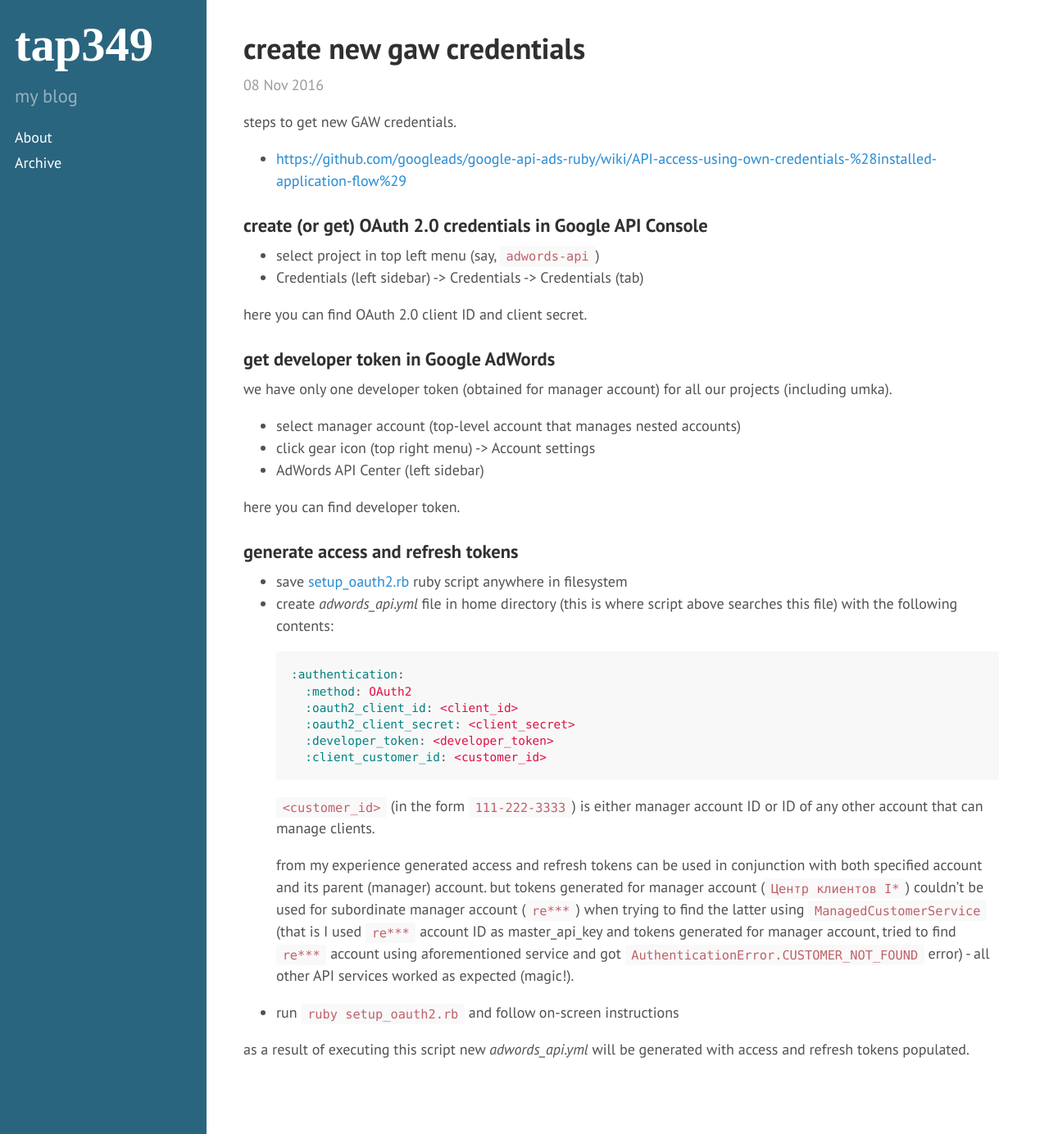
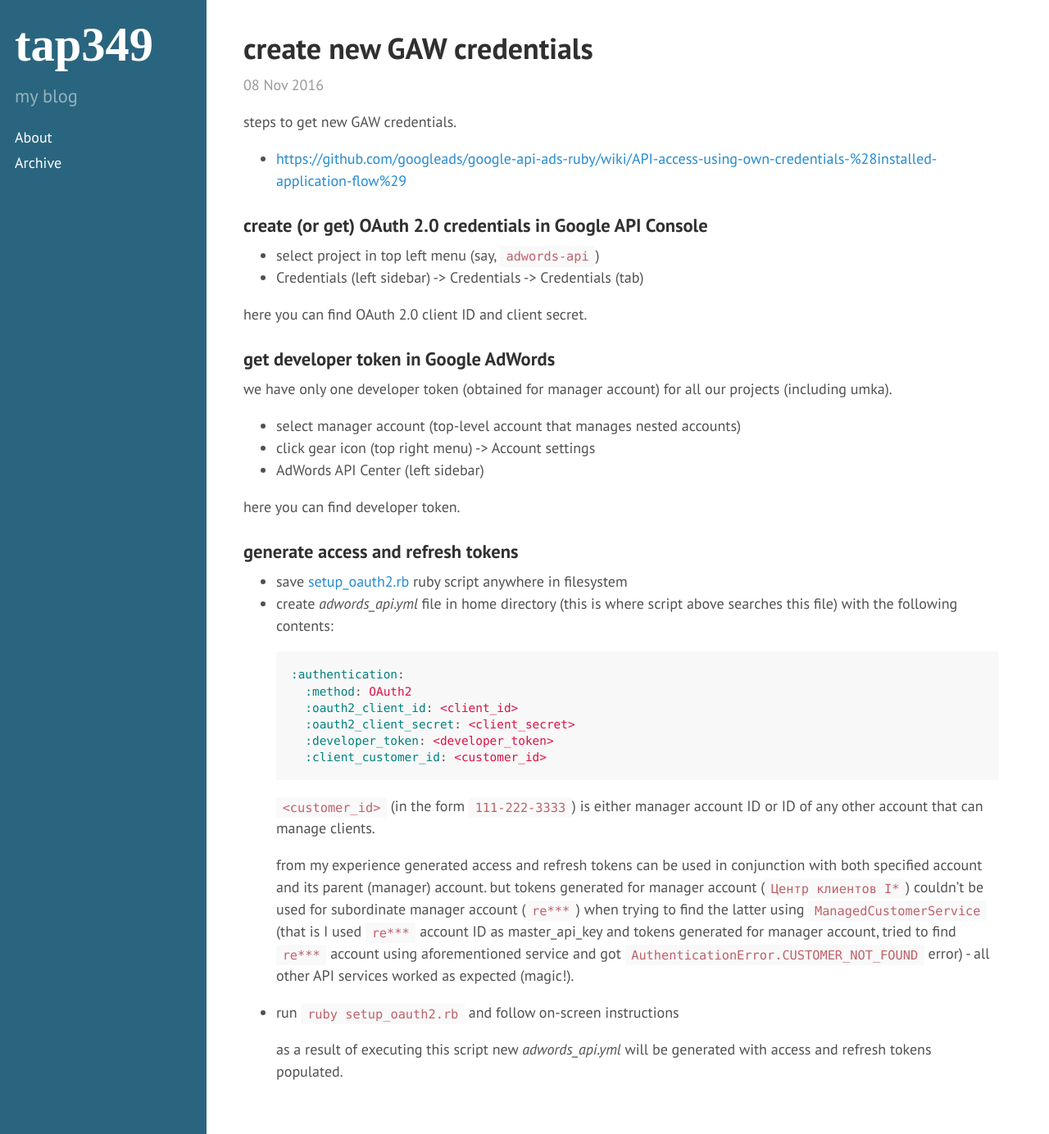
Before and after one commit to tap349/tap349.github.io, a Jekyll site: the page built from _posts/2016-11-08-create-new-gaw-credentials.md, in a window 1280 px wide and 1384 px high. Shown: the whole window at 82% size. Built offline with Jekyll 4.4.1, drawn with Linux system fonts in a browser that asks for light colours.

Commit message:
update 2016-11-08_15:40:47

```diff
--- a/_posts/2016-11-08-create-new-gaw-credentials.md
+++ b/_posts/2016-11-08-create-new-gaw-credentials.md
@@ -1,6 +1,6 @@
 ---
 layout: post
-title: create new gaw credentials
+title: create new GAW credentials
 date: 2016-11-08 14:03:10 +0300
 access: public
 categories: [gaw]
@@ -63,5 +63,5 @@ here you can find developer token.
 
 - run `ruby setup_oauth2.rb` and follow on-screen instructions
 
-as a result of executing this script new _adwords_api.yml_ will be generated
-with access and refresh tokens populated.
+  as a result of executing this script new _adwords_api.yml_ will be generated
+  with access and refresh tokens populated.
```
